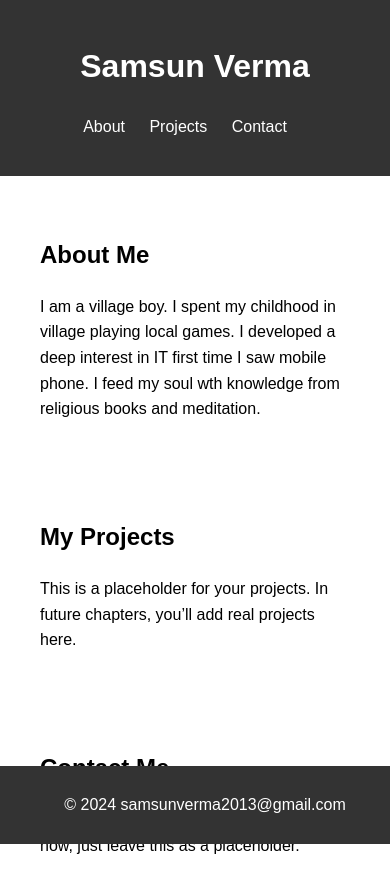
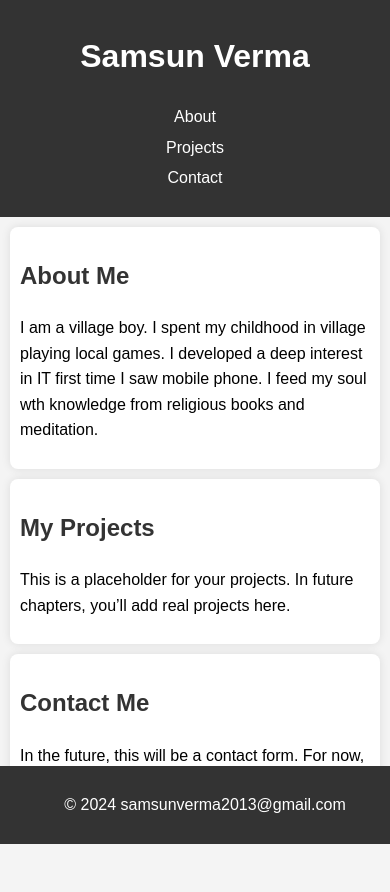
Before and after one commit to samsunverma/my-portfolio2, a plain HTML site: page index.html in a window 390 px wide. After the commit the page ends 844 px from the top, so only its background shows below. Drawn offline with Linux system fonts and the light colour scheme.

Commit message:
Added basic CSS styling and responsive design

```diff
--- /dev/null
+++ b/script.js
@@ -0,0 +1,3 @@
+document.addEventListener("DOMContentLoaded", function() {
+    console.log("HTML fully loaded");
+});
--- a/style.css
+++ b/style.css
@@ -1,6 +1,28 @@
+
 
 /* General Styles */
 body {
+    font-family: Arial, sans-serif;
+    margin: 0;
+    padding: 0;
+    background-color: #f4f4f4;
+    line-height: 1.6;
+}
+
+header, footer {
+    background-color: #333;
+    color: white;
+    text-align: center;
+    padding: 20px;
+}
+
+footer {
+    position: fixed;
+    bottom: 0;
+    width: 100%;
+}
+
+/* body {
     font-family: Arial, sans-serif;
     margin: 0;
     padding: 0;
@@ -12,6 +34,25 @@ header {
     color: white;
     padding: 20px;
     text-align: center;
+}
+nav ul {
+    list-style: none;
+    padding: 0;
+}
+
+nav ul li {
+    display: inline;
+    margin: 0 10px;
+}
+
+nav ul li a {
+    color: white;
+    text-decoration: none;
+    font-weight: bold;
+}*/
+
+nav ul li a:hover {
+    text-decoration: underline;
 }
 
 nav ul {
@@ -32,14 +73,37 @@ nav ul li a {
 section {
     padding: 20px;
     margin: 20px;
+    background-color: white;
+    border-radius: 8px;
+    box-shadow: 0 0 10px rgba(0, 0, 0, 0.1);
 }
 
+h2 {
+    color: #333;
+}
 footer {
     background-color: #333;
     color: white;
     text-align: center;
-    padding: 10px;
+    padding: 0px;
     position: fixed;
     bottom: 0;
     width: 100%;
 }
+/* Media Queries for Mobile Devices */
+@media only screen and (max-width: 600px) {
+    header, footer {
+        padding: 10px;
+    }
+
+    nav ul li {
+        display: block;
+        text-align: center;
+        margin: 5px 0;
+    }
+
+    section {
+        padding: 10px;
+        margin: 10px;
+    }
+}
```
Also changed, not shown: index.html (+2 -2 lines).
